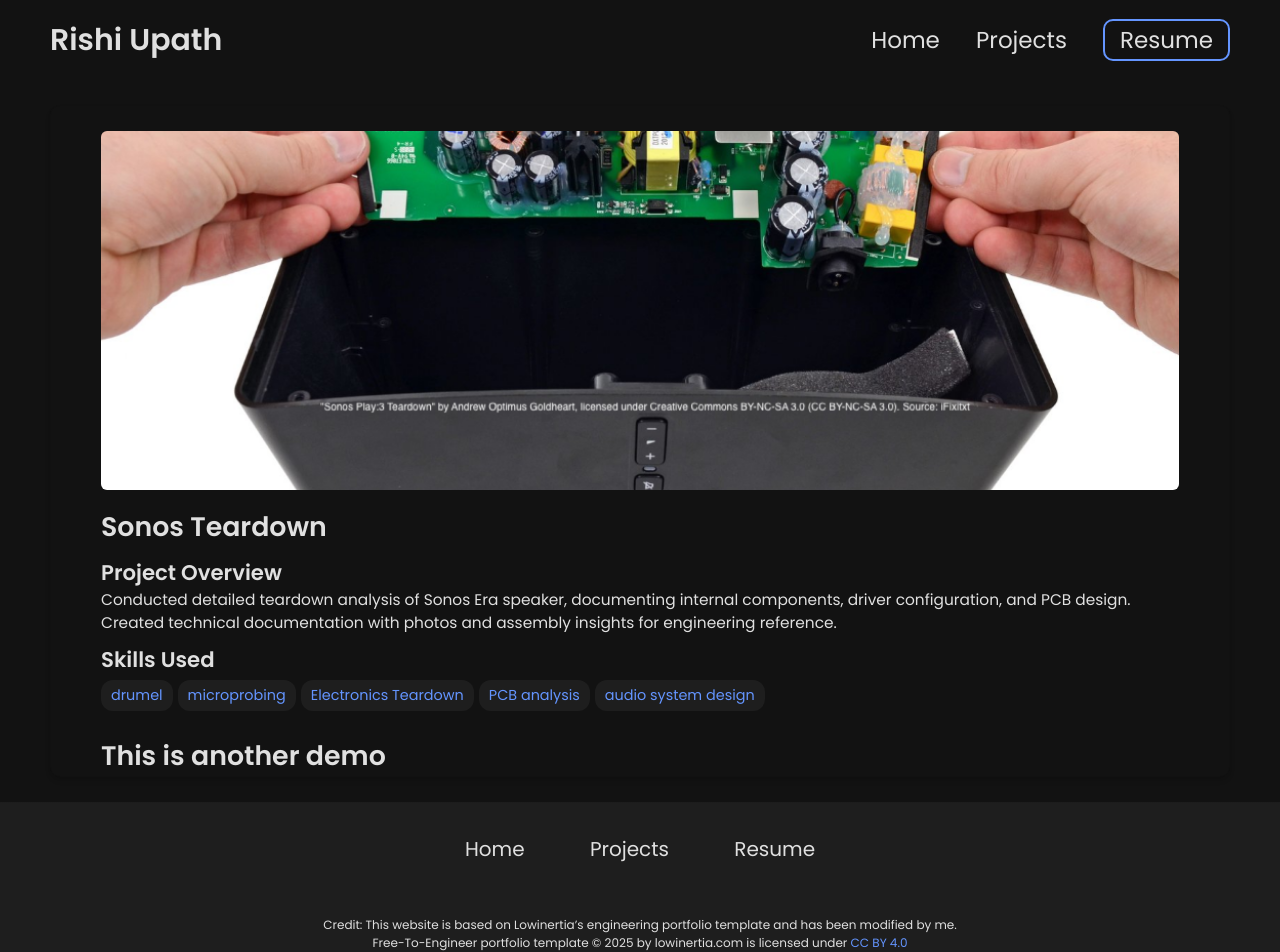
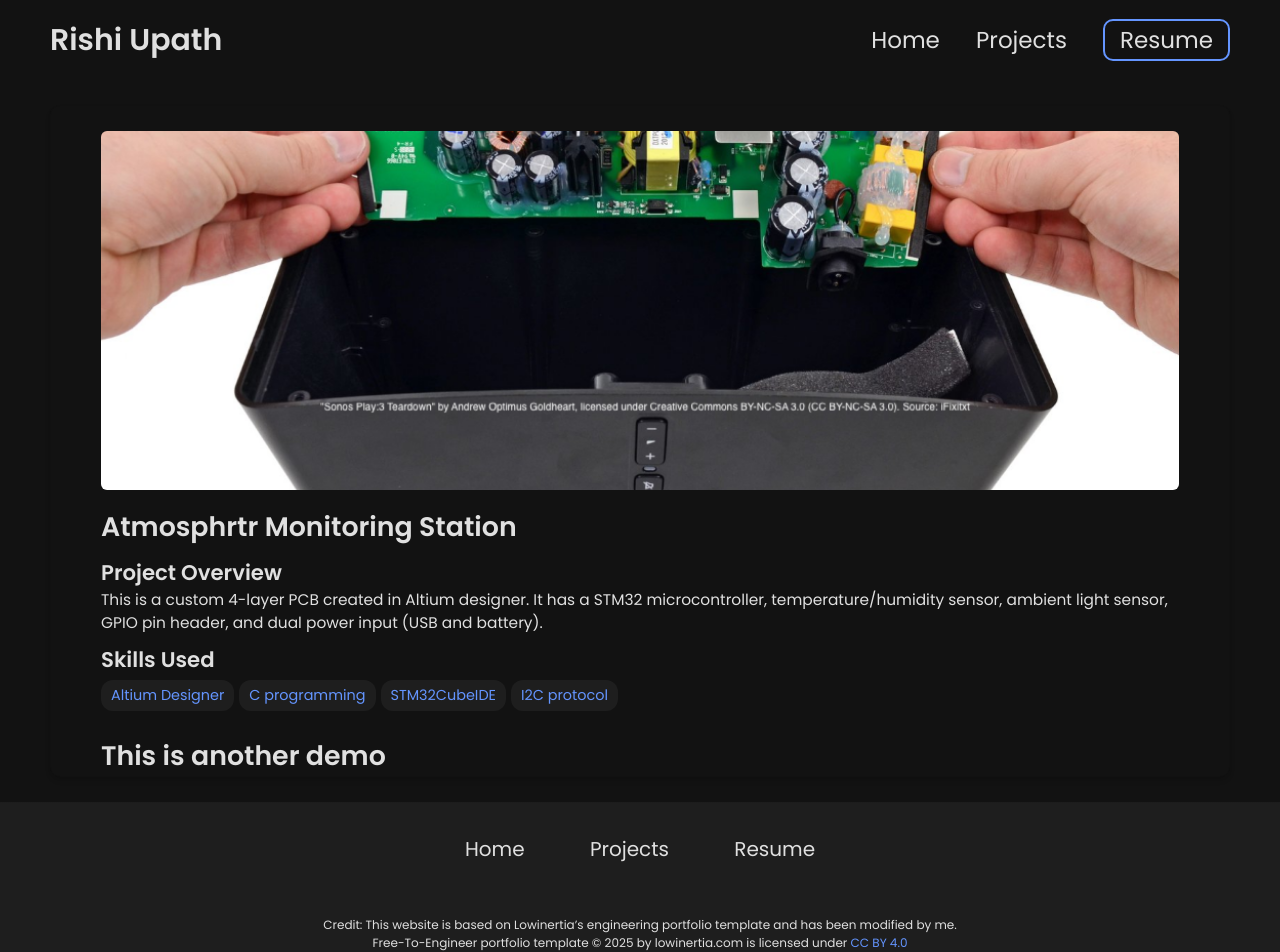
Before and after one commit to rishiupath/rishiupath.github.io, a Jekyll site: the page built from _projects/sonos-teardown/index.md, in a window 1280 px wide. Built offline with Jekyll 4.4.1, drawn with Linux system fonts in a browser that asks for light colours.

Commit message:
Update index.md

```diff
--- a/_projects/sonos-teardown/index.md
+++ b/_projects/sonos-teardown/index.md
@@ -1,13 +1,12 @@
 ---
 layout: post
-title: Sonos Teardown
-description: Conducted detailed teardown analysis of Sonos Era speaker, documenting internal components, driver configuration, and PCB design. Created technical documentation with photos and assembly insights for engineering reference.
+title: Atmosphrtr Monitoring Station
+description: This is a custom 4-layer PCB created in Altium designer. It has a STM32 microcontroller, temperature/humidity sensor, ambient light sensor, GPIO pin header, and dual power input (USB and battery).
 skills:
-  - drumel
-  - microprobing
-  - Electronics Teardown
-  - PCB analysis
-  - audio system design
+  - Altium Designer
+  - C programming
+  - STM32CubeIDE
+  - I2C protocol
 
 main-image: /sonos.png
 ---
```
